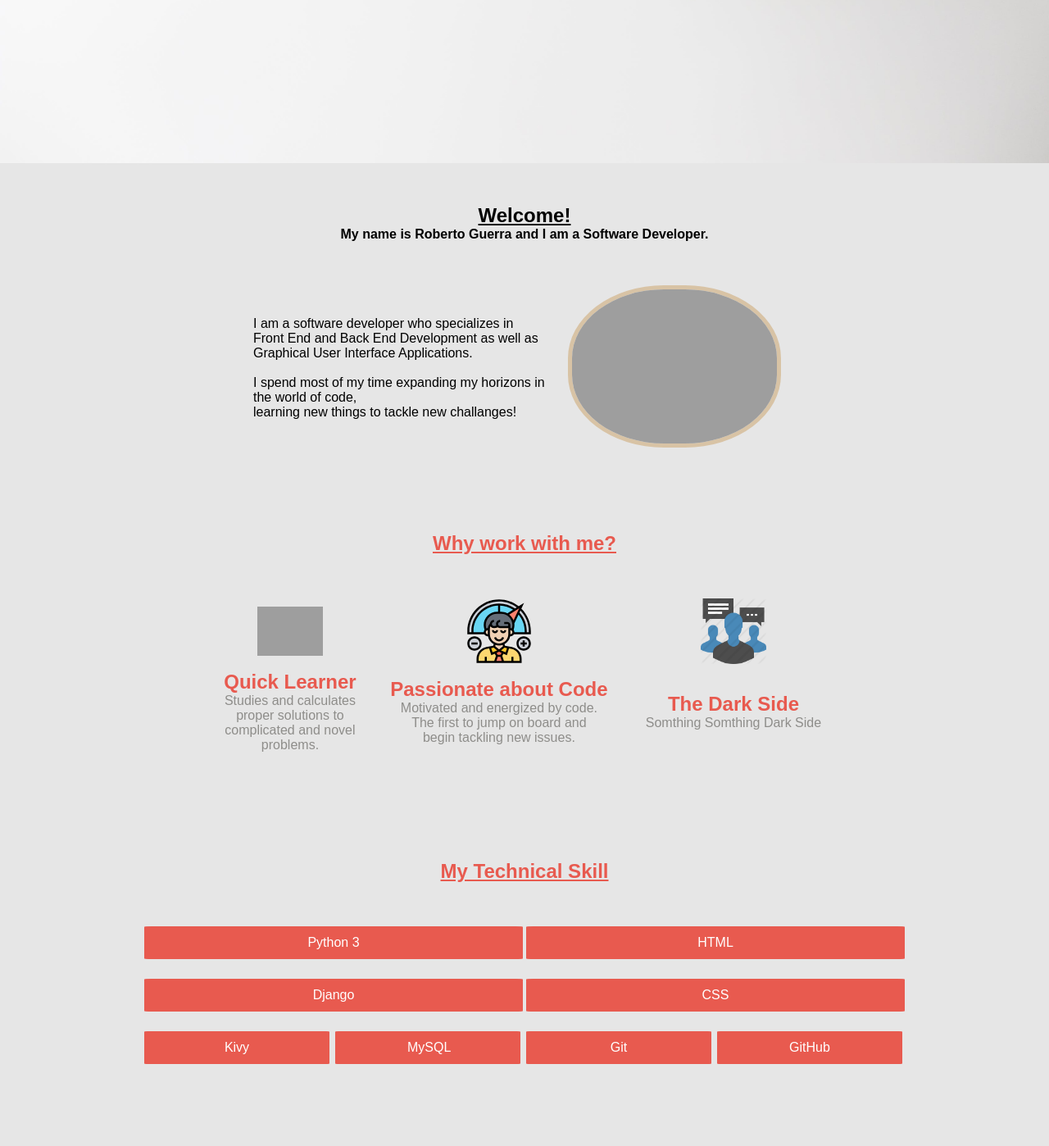
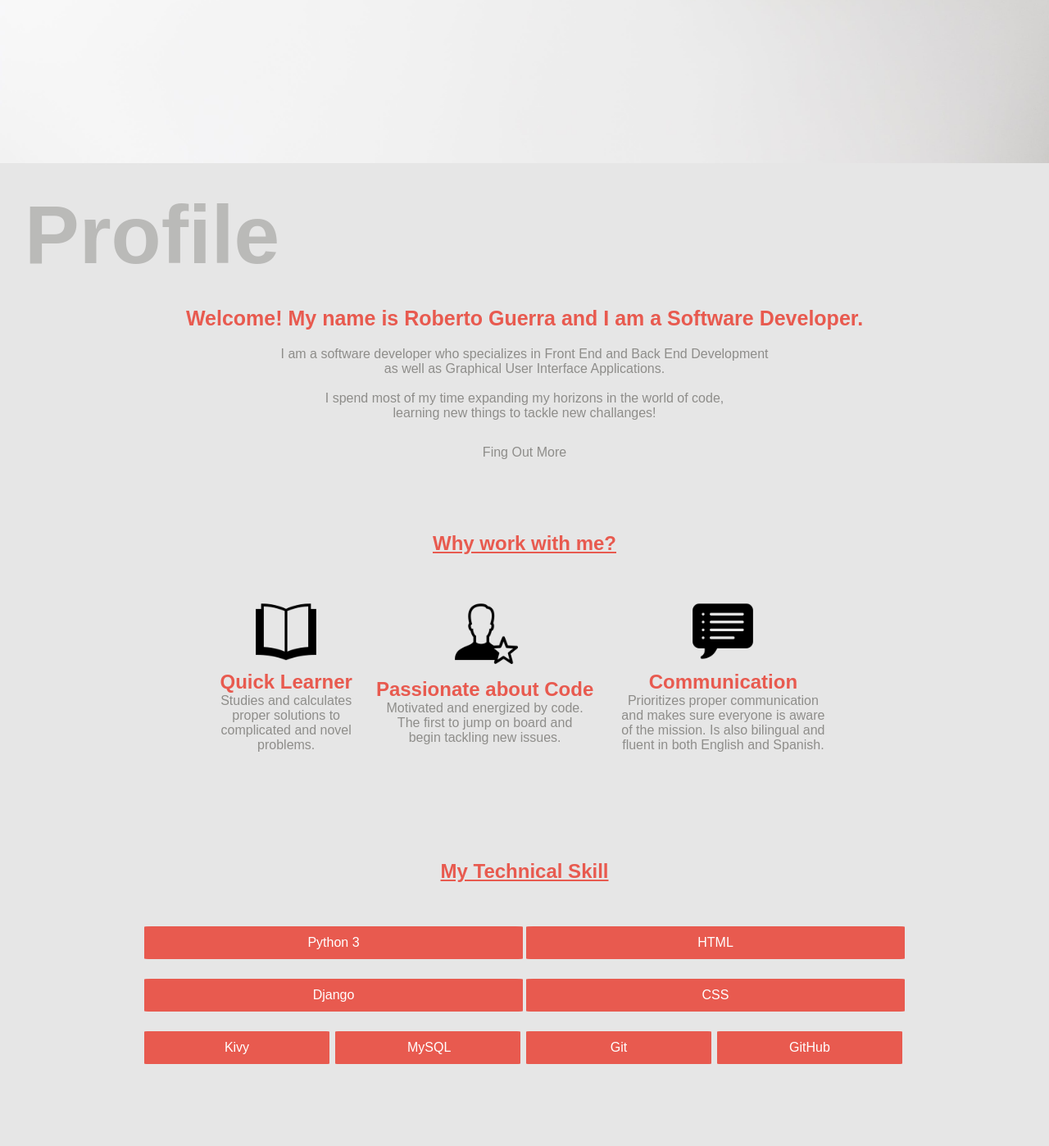
Before and after one commit to Robby-Codes/Portfolio, a Django app: template Portfolio/homepage/templates/homepage/home.html in a window 1280 px wide. Shown: the part 601-1999 px from the top of the page at 82% size. Run offline with Django 3.2, Linux system fonts and the light colour scheme; the template is opened without the code that fills it, so the values that code supplies are empty; grey boxes are pictures that could not be loaded.

Commit message:
Redesigned the Profile section, added new images, changed the text a bit

```diff
--- a/Portfolio/homepage/templates/homepage/home.html
+++ b/Portfolio/homepage/templates/homepage/home.html
@@ -25,32 +25,22 @@
         </header>
 
         <main>
-            <section class="profilesection">
-                <h1>Welcome!</h1>
-                <h4>My name is Roberto Guerra and I am a Software Developer.</h4>
-                <table>
-                    <tr>
-                        <td>
+            <section class="profilesection" id="Profile">
+                <h1>Profile</h1>
+                <h4>Welcome! My name is Roberto Guerra and I am a Software Developer.</h4>
                 <p>
-                                I am a software developer who specializes in
+                    I am a software developer who specializes in Front End and Back End Development
                     <br>
-                                Front End and Back End Development as well as
-                                <br>
-                                Graphical User Interface Applications.
+                    as well as Graphical User Interface Applications.
                     <br>
                     <br>
-                                I spend most of my time expanding my horizons in
-                                <br>
-                                the world of code,
+                    I spend most of my time expanding my horizons in the world of code,
                     <br>
                     learning new things to tackle new challanges!
                 </p>
-                        </td>
-                        <td>
-                            <img src="{% static 'images/sub-banner.jpeg' %}">
-                        </td>
-                    </tr>
-                </table>
+                <p>
+                    Fing Out More
+                </p>
             </section>
 
             <section class="subprofile">
@@ -58,10 +48,10 @@
                 <table>
                     <tr>
                         <td align="center">
-                            <img src="{% static 'images/new.svg' %}">
+                            <img src="{% static 'images/1.png' %}">
                         </td>
                         <td align="center">
-                            <img src="{% static 'images/2.svg' %}">
+                            <img src="{% static 'images/2.png' %}">
                         </td>
                         <td align="center">
                             <img src="{% static 'images/3.png' %}">
@@ -90,8 +80,16 @@
                             </p>
                         </td>
                         <td align="center">
-                            <h2>The Dark Side</h2>
-                            <p>Somthing Somthing Dark Side</p>
+                            <h2>Communication</h2>
+                            <p>
+                                Prioritizes proper communication
+                                <br>
+                                and makes sure everyone is aware
+                                <br>
+                                of the mission. Is also bilingual and
+                                <br>
+                                fluent in both English and Spanish.
+                            </p>
                         </td>
                     </tr>
                 </table>
@@ -170,14 +168,18 @@
                                 thinking of whats possible through code.
                                 <br>
                                 <br>
-                                Currently, I am continueing to study new languages to further extend
+                                Currently, I am continueing to study new languages
                                 <br>
-                                my capabilities. There is not much else that I enjoy more than tackling
+                                to further extend my capabilities. There is not much
                                 <br>
-                                a new project using new tools I have learned.
+                                else that I enjoy more than tackling a new project
+                                <br>
+                                using new tools I have learned.
                                 <br>
                                 <br>
-                                Most of my free time, I spend working on projects and expanding my knowledge base.
+                                Most of my free time, I spend working on projects and
+                                <br>
+                                expanding my knowledge base.
                                 <br>
                                 <br>
                                 My favorite things to do as of yet include.
--- a/Portfolio/static/css/main.css
+++ b/Portfolio/static/css/main.css
@@ -70,29 +70,25 @@ html, body {
 
 .profilesection h1 {
     position: relative;
-    text-align: center;
-    padding-top: 50px;
-    text-decoration: underline;
+    padding: 30px;
+    font-size: 100px;
+    color: #8e8d8a;
+    opacity: 0.5;
 }
 
 .profilesection h4 {
     position: relative;
+    padding-bottom: 20px;
     text-align: center;
+    font-size: 25px;
+    color: #e85a4f;
 }
 
-.profilesection table {
+.profilesection p {
     position: relative;
-    width: 60%;
-    padding: 50px;
-    margin: auto;
-}
-
-.profilesection table img {
-    max-width: 250px;
-    max-height: 250px;
-    position: relative;
-    border-radius: 45%;
-    border: 5px solid #d8c3a5;
+    text-align: center;
+    color: #8e8d8a;
+    padding-bottom: 30px;
 }
 
 .subprofile {
```
Also changed, not shown: Portfolio/static/images/1.png (added), Portfolio/static/images/2.png (added), Portfolio/static/images/2.svg (deleted), Portfolio/static/images/3.png, Portfolio/static/images/footerbanner.jpg (added). Lines whose indentation alone changed are shown as unchanged.
